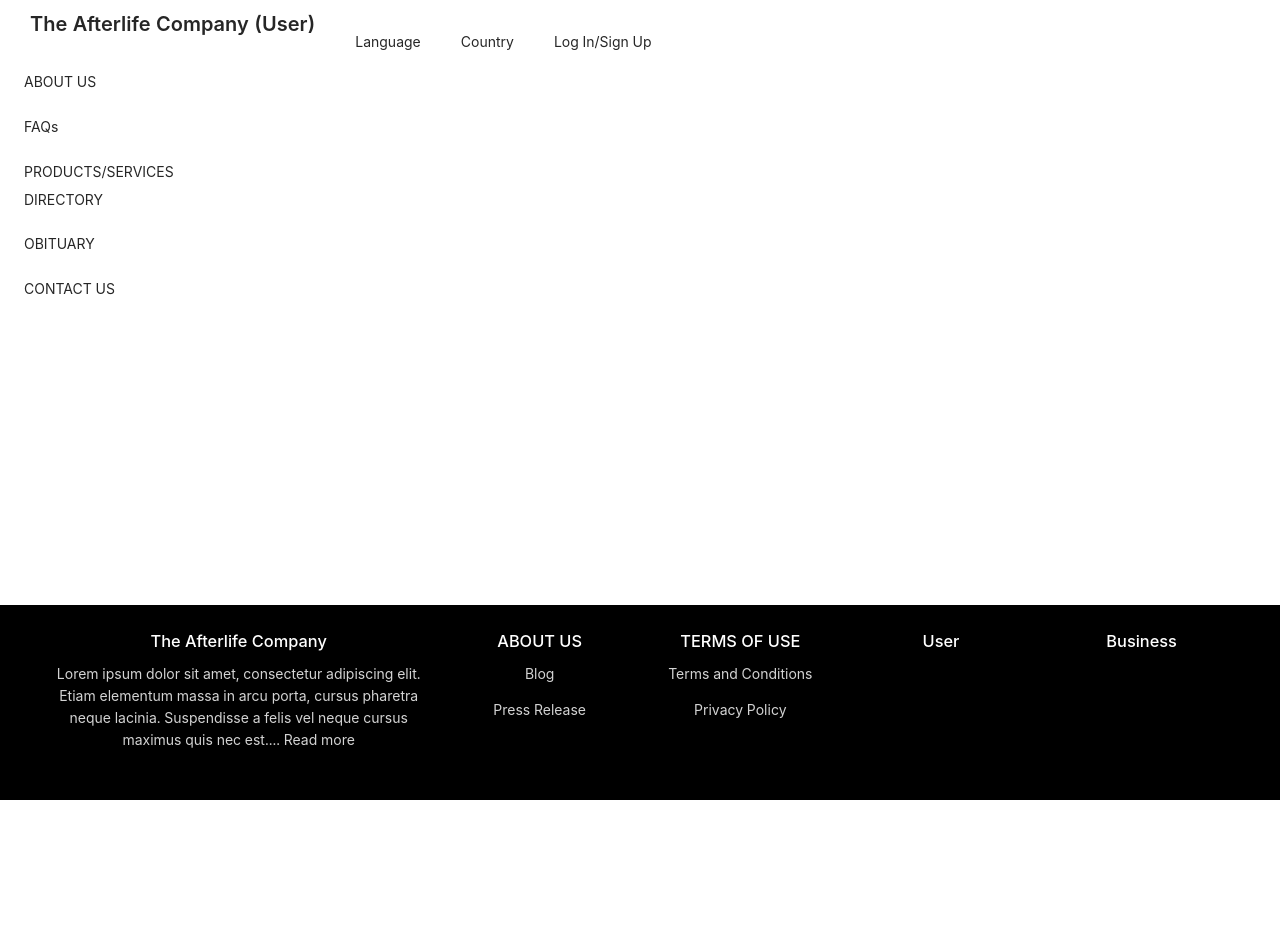
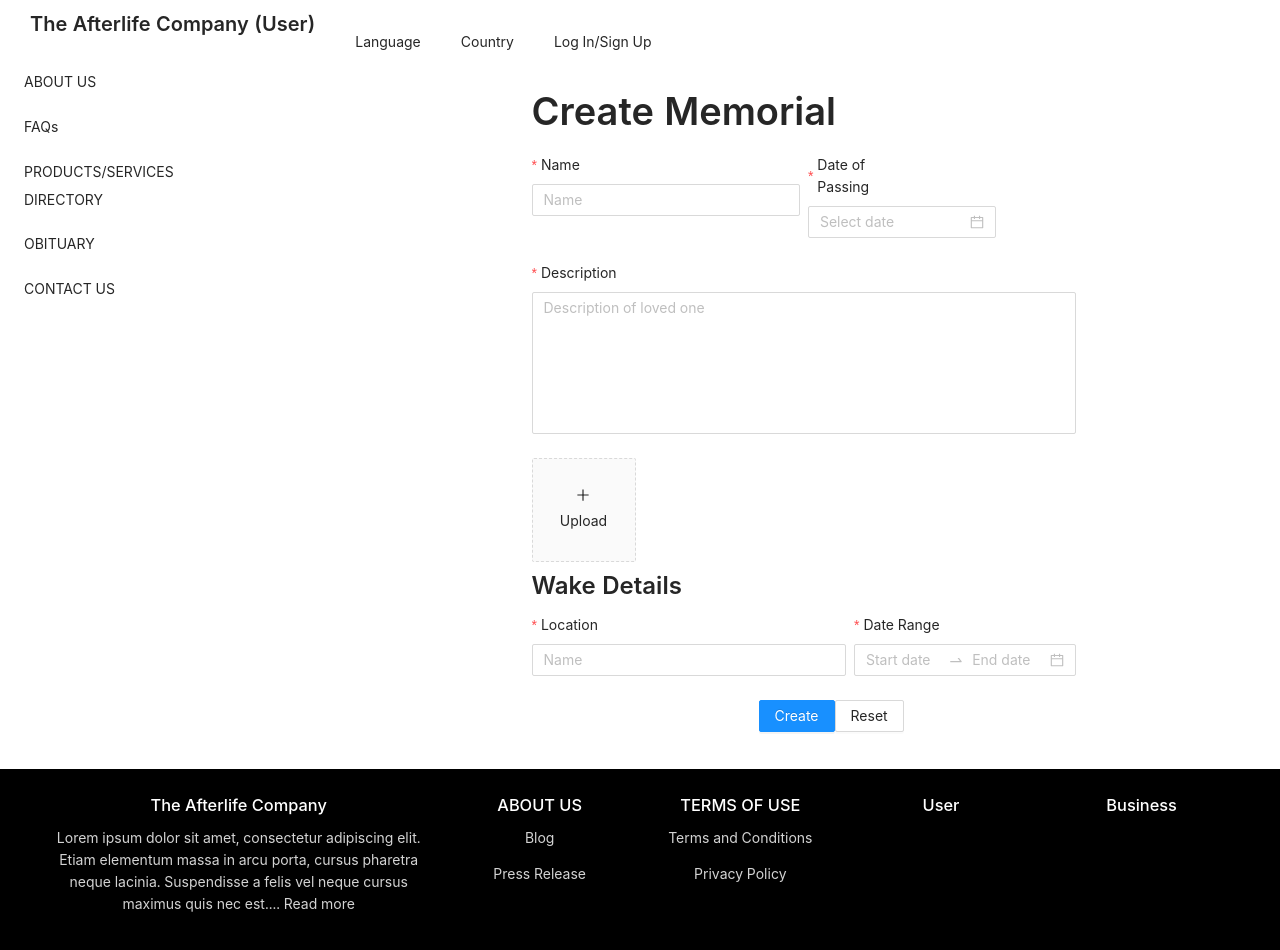
Before and after one commit to tankunsheng/talc, a React app: page /create-memorial in a window 1280 px wide. Shown: the top 950 px of the page. Before the commit the page ends 800 px from the top, so only its background shows below. Built offline with nearby package versions, Linux system fonts and the light colour scheme; no server answers.

Commit message:
Add obituary and create memorial pages

```diff
--- a/frontend/index.js
+++ b/frontend/index.js
@@ -5,14 +5,14 @@ import './src/styles/style.scss';
 import { Layout, Menu, Typography } from 'antd';
 import { BrowserRouter as Router, Switch, Route, Link } from 'react-router-dom';
 import { createBrowserHistory } from 'history';
-import Home from './src/pages/general/home';
-import Login from './src/pages/general/login';
-import About from './src/pages/general/about';
-import Faqs from './src/pages/general/faq';
-import ContactUs from './src/pages/general/contactus';
-import ProductServiceDirectory from './src/pages/ps-directory';
-import ProductServiceInCategory from './src/pages/ps-in-category';
-import BusinessDetail from './src/pages/business-detail';
+import { Home, Login, About, Faqs, ContactUs } from './src/pages/general';
+import {
+  ProductServiceDirectory,
+  ProductServiceInCategory,
+  Obituary,
+  BusinessDetail,
+  CreateMemorial,
+} from './src/pages';
 import Footer from './src/shared/footer';
 import axios from './src/libs/axios';
 import { BusinessProfile, Store } from './src/pages/business-partner';
@@ -179,6 +179,15 @@ const App = () => {
                   <Route path="/contactus">
                     <ContactUs />
                   </Route>
+                  <Route path="/obituary">
+                    <Obituary />
+                  </Route>
+                  <Route path="/memorial">
+                    <Obituary />
+                  </Route>
+                  <Route path="/create-memorial">
+                    <CreateMemorial />
+                  </Route>
                 </Switch>
               </Content>
             </Layout>
--- a/frontend/src/pages/business-partner/store.js
+++ b/frontend/src/pages/business-partner/store.js
@@ -157,7 +157,7 @@ export default () => {
           <Form
             layout="vertical"
             {...layout}
-            initialValues={{ type: 'service', price: 0 }}
+            initialValues={{ type: 'service', price: 1 }}
             form={form}
             onFinish={onSubmit}
           >
@@ -204,6 +204,8 @@ export default () => {
                   ]}
                 >
                   <InputNumber
+                    min={1}
+                    max={999999}
                     formatter={(value) =>
                       `$ ${value}`.replace(/\B(?=(\d{3})+(?!\d))/g, ',')
                     }
--- /dev/null
+++ b/frontend/src/pages/create-memorial.js
@@ -0,0 +1,206 @@
+import React, { useEffect, useState } from 'react';
+import { Link } from 'react-router-dom';
+import {
+  Row,
+  Col,
+  Form,
+  Input,
+  Button,
+  Typography,
+  notification,
+  Upload,
+  message,
+  DatePicker,
+  Modal,
+  Empty,
+} from 'antd';
+import { PlusOutlined } from '@ant-design/icons';
+import axios from '../libs/axios';
+const { RangePicker } = DatePicker;
+const { Title } = Typography;
+const layout = {
+  labelCol: { span: 10 },
+  wrapperCol: { span: 24 },
+};
+const tailLayout = {
+  wrapperCol: { offset: 10, span: 16 },
+};
+export default () => {
+  const [form] = Form.useForm();
+  const [previewVisible, setPreviewVisisble] = useState(false);
+  const [previewImage, setPreviewImage] = useState();
+  const [imageList, setImageList] = useState([]);
+  const dateFormat = 'YYYY/MM/DD';
+  const onSubmit = async (values) => {
+    console.log(values);
+    message.warn('To Be Implemented');
+  };
+  const onReset = () => {
+    form.resetFields();
+  };
+  const checkFile = (file) => {
+    const isJpgOrPng = file.type === 'image/jpeg' || file.type === 'image/png';
+    if (!isJpgOrPng) {
+      message.error('You can only upload JPG/PNG file!');
+    }
+    const isLt2M = file.size / 1024 / 1024 < 2;
+    if (!isLt2M) {
+      message.error('Image must smaller than 2MB!');
+    }
+    return isJpgOrPng && isLt2M;
+  };
+  const getBase64 = (file) => {
+    return new Promise((resolve, reject) => {
+      const reader = new FileReader();
+      reader.readAsDataURL(file);
+      reader.onload = () => resolve(reader.result);
+      reader.onerror = (error) => reject(error);
+    });
+  };
+  const handlePreview = async (file) => {
+    if (!file.url && !file.preview) {
+      file.preview = await getBase64(file.originFileObj);
+    }
+    setPreviewImage(file.url || file.preview);
+    setPreviewVisisble(true);
+  };
+  const handleCancel = () => setPreviewVisisble(false);
+  const handleChange = ({ file, fileList }) => {
+    if (file.status === 'done' && checkFile(file)) {
+      setImageList(imageList.concat([file]));
+    }
+    console.log(fileList);
+  };
+
+  const uploadButton = (
+    <div>
+      <PlusOutlined />
+      <div style={{ marginTop: 8 }}>Upload</div>
+    </div>
+  );
+
+  return (
+    <div>
+      <Row>
+        <Col span={14} offset={6}>
+          <Title>Create Memorial</Title>
+          <Form layout="vertical" {...layout} form={form} onFinish={onSubmit}>
+            <Row gutter={[8]}>
+              <Col span={12}>
+                <Form.Item
+                  name="name"
+                  label="Name"
+                  rules={[
+                    {
+                      required: true,
+                    },
+                  ]}
+                >
+                  <Input placeholder="Name" />
+                </Form.Item>
+              </Col>
+
+              <Col span={12}>
+                <Form.Item
+                  name="dateOfPassing"
+                  label="Date of Passing"
+                  rules={[
+                    {
+                      required: true,
+                    },
+                  ]}
+                >
+                  <DatePicker format={dateFormat} />
+                </Form.Item>
+              </Col>
+            </Row>
+
+            <Row>
+              <Col span={24}>
+                <Form.Item
+                  name="description"
+                  label="Description"
+                  rules={[
+                    {
+                      required: true,
+                    },
+                  ]}
+                >
+                  <Input.TextArea
+                    placeholder="Description of loved one"
+                    autoSize={{ minRows: 6, maxRows: 8 }}
+                  />
+                </Form.Item>
+              </Col>
+            </Row>
+            <Row>
+              <Upload
+                listType="picture-card"
+                fileList={imageList}
+                onPreview={handlePreview}
+                customRequest={({ file, onSuccess }) => {
+                  setTimeout(() => {
+                    onSuccess('ok');
+                  }, 0);
+                }}
+                onChange={handleChange}
+              >
+                {imageList.length > 4 ? null : uploadButton}
+              </Upload>
+              <Modal
+                visible={previewVisible}
+                footer={null}
+                onCancel={handleCancel}
+              >
+                <img
+                  alt="example"
+                  style={{ width: '100%' }}
+                  src={previewImage}
+                />
+              </Modal>
+            </Row>
+
+            <Title level={3}>Wake Details</Title>
+            <Row gutter={[8]}>
+              <Col span={14}>
+                <Form.Item
+                  name="wakeLocation"
+                  label="Location"
+                  rules={[
+                    {
+                      required: true,
+                    },
+                  ]}
+                >
+                  <Input placeholder="Name" />
+                </Form.Item>
+              </Col>
+              <Col span={10}>
+                <Form.Item
+                  name="wakeDateRange"
+                  label="Date Range"
+                  rules={[
+                    {
+                      required: true,
+                    },
+                  ]}
+                >
+                  <RangePicker showTime />
+                </Form.Item>
+              </Col>
+            </Row>
+
+            <Form.Item {...tailLayout}>
+              <Button type="primary" htmlType="submit">
+                Create
+              </Button>
+              <Button htmlType="button" onClick={onReset}>
+                Reset
+              </Button>
+            </Form.Item>
+          </Form>
+        </Col>
+      </Row>
+    </div>
+  );
+};
--- /dev/null
+++ b/frontend/src/pages/general/index.js
@@ -0,0 +1,7 @@
+import Home from './home';
+import Login from './login';
+import About from './about';
+import Faqs from './faq';
+import ContactUs from './contactus';
+
+export { Home, Login, About, Faqs, ContactUs };
--- /dev/null
+++ b/frontend/src/pages/index.js
@@ -0,0 +1,13 @@
+import ProductServiceDirectory from './ps-directory';
+import ProductServiceInCategory from './ps-in-category';
+import Obituary from './obituary';
+import BusinessDetail from './business-detail';
+import CreateMemorial from './create-memorial';
+
+export {
+  ProductServiceDirectory,
+  ProductServiceInCategory,
+  Obituary,
+  BusinessDetail,
+  CreateMemorial,
+};
--- /dev/null
+++ b/frontend/src/pages/obituary.js
@@ -0,0 +1,12 @@
+import React from 'react';
+import { Link } from 'react-router-dom';
+import { Typography, Card, List } from 'antd';
+const { Title } = Typography;
+import axios from '../libs/axios';
+export default () => {
+  return (
+    <div>
+      <Link to="/create-memorial">Create a memorial for a loved one</Link>
+    </div>
+  );
+};
```
